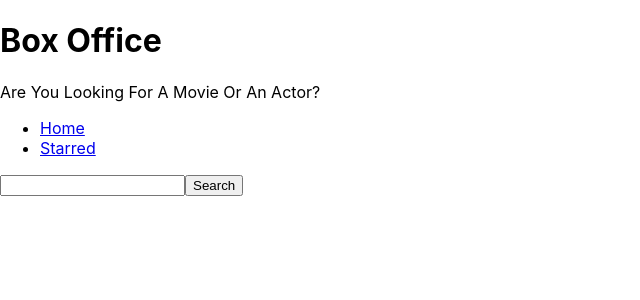
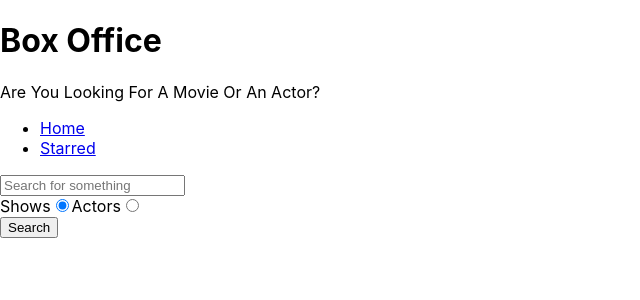
Before and after one commit to Siddhant1289/Box-Office, a React (Create React App) app: page / in a window 1280 px wide. Shown: the top 300 px of the page, without its empty margins (0-640 px from the left). Built offline with nearby package versions, Linux system fonts and the light colour scheme.

Commit message:
assed search option

```diff
--- a/src/pages/Home.js
+++ b/src/pages/Home.js
@@ -5,9 +5,12 @@
 const Home = () => {
   const [input, setInput] = useState('');
   const [results, setResults] = useState(null);
+  const [searchOption, setSearchOption] = useState('shows');
+
+  const isShowsSearch = searchOption === 'shows';
 
   const onSearch = () => {
-    apiGet(`/search/shows?q=${input}`).then(result => {
+    apiGet(`/search/${searchOption}?q=${input}`).then(result => {
       setResults(result);
     });
   };
@@ -22,20 +25,23 @@
     }
   };
 
+  const onRadioChange = ev => {
+    setSearchOption(ev.target.value);
+  };
+
   const renderResults = () => {
     if (results && results.length === 0) {
-      return <div>NO RESULTS</div>;
+      return <div>No results</div>;
     }
 
     if (results && results.length > 0) {
-      return (
-        <div>
-          {results.map(item => (
-            <div key={item.show.id}>{item.show.name}</div>
-          ))}
-        </div>
-      );
+      return results[0].show
+        ? results.map(item => <div key={item.show.id}>{item.show.name}</div>)
+        : results.map(item => (
+            <div key={item.person.id}>{item.person.name}</div>
+          ));
     }
+
     return null;
   };
 
@@ -43,10 +49,36 @@
     <MainPageLayout>
       <input
         type="text"
+        placeholder="Search for something"
         onChange={onInputChange}
         onKeyDown={onKeyDown}
         value={input}
       />
+
+      <div>
+        <label htmlFor="shows-search">
+          Shows
+          <input
+            id="shows-search"
+            type="radio"
+            value="shows"
+            checked={isShowsSearch}
+            onChange={onRadioChange}
+          />
+        </label>
+
+        <label htmlFor="actors-search">
+          Actors
+          <input
+            id="actors-search"
+            type="radio"
+            value="people"
+            checked={!isShowsSearch}
+            onChange={onRadioChange}
+          />
+        </label>
+      </div>
+
       <button type="button" onClick={onSearch}>
         Search
       </button>
```
